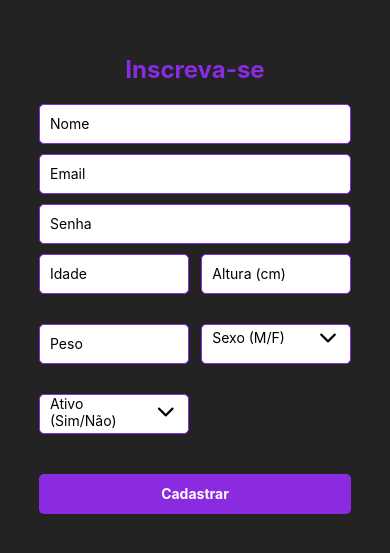
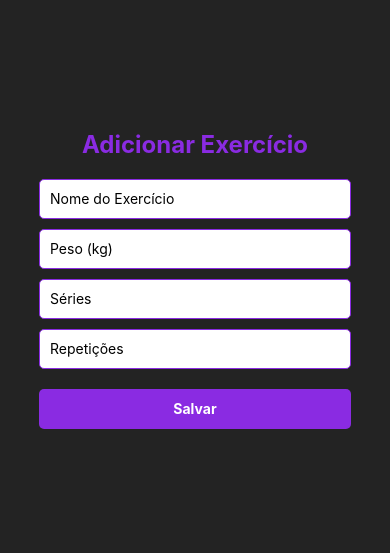
Before and after one commit to guimendes981/Fithub, a React Native app: screen / in a window 390 px wide. Shown: the part 143-696 px from the top of the page. Built offline with nearby package versions, Linux system fonts and the light colour scheme.

Commit message:
Página de inserção de treino

```diff
--- a/App.jsx
+++ b/App.jsx
@@ -3,13 +3,15 @@ import { StyleSheet, Text, TouchableOpacity, View } from 'react-native';
 import CadastroForm from './src/components/CadastroForm';
 import BottomBar from './src/components/BottomBar';
 import Home from './src/components/Home';
+import TreinoForm from './src/components/TreinoForm';
 
 export default function App() {
   return (
     <View style={styles.container}>
-      {/* <Home/>
-      <BottomBar /> */}
-      <CadastroForm />
+      {/* <Home/> */}
+      {/* <BottomBar /> */}
+      {/* <CadastroForm /> */}
+      <TreinoForm />
       <StatusBar style="auto" />
     </View>
   );
--- a/src/components/CadastroForm.jsx
+++ b/src/components/CadastroForm.jsx
@@ -201,12 +201,12 @@ export default function CadastroForm({ navigation }) {
 
 const styles = StyleSheet.create({
   container: {
-    flex: 1,
+
     justifyContent: 'center',
     alignItems: 'center',
     backgroundColor: '#232323',
     width: '100%',
-    paddingTop: 20, // Adiciona um espaçamento no topo
+
   },
   title: {
     fontSize: 24,
--- /dev/null
+++ b/src/components/TreinoForm.jsx
@@ -0,0 +1,99 @@
+import React, { useState } from 'react';
+import { View, Text, TextInput, TouchableOpacity, StyleSheet } from 'react-native';
+
+export default function TreinoForm() {
+  const [exercicio, setExercicio] = useState('');
+  const [peso, setPeso] = useState('');
+  const [series, setSeries] = useState('');
+  const [repeticoes, setRepeticoes] = useState('');
+
+  const handleSalvar = () => {
+    // Lógica para salvar os dados do treino
+    console.log('Exercício:', exercicio);
+    console.log('Peso:', peso);
+    console.log('Séries:', series);
+    console.log('Repetições:', repeticoes);
+  };
+
+  const handleInputChange = (value, setState) => {
+    // Verificar se o valor é um número antes de atualizar o estado
+    if (!isNaN(value)) {
+      setState(value);
+    }
+  };
+
+  return (
+    <View style={styles.container}>
+      <Text style={styles.title}>Adicionar Exercício</Text>
+      <TextInput
+        placeholder="Nome do Exercício"
+        style={styles.input}
+        onChangeText={(text) => setExercicio(text)}
+        value={exercicio}
+      />
+      <TextInput
+        placeholder="Peso (kg)"
+        style={styles.input}
+        onChangeText={(text) => handleInputChange(text, setPeso)}
+        value={peso}
+        keyboardType="numeric"
+      />
+      <TextInput
+        placeholder="Séries"
+        style={styles.input}
+        onChangeText={(text) => handleInputChange(text, setSeries)}
+        value={series}
+        keyboardType="numeric"
+      />
+      <TextInput
+        placeholder="Repetições"
+        style={styles.input}
+        onChangeText={(text) => handleInputChange(text, setRepeticoes)}
+        value={repeticoes}
+        keyboardType="numeric"
+      />
+      <TouchableOpacity style={styles.button} onPress={handleSalvar}>
+        <Text style={styles.buttonText}>Salvar</Text>
+      </TouchableOpacity>
+    </View>
+  );
+}
+
+const styles = StyleSheet.create({
+    container: {
+        justifyContent: 'center',
+        alignItems: 'center',
+        backgroundColor: '#232323',
+        width: '100%',
+        height: '100%',
+      },
+  title: {
+    fontSize: 24,
+    fontWeight: 'bold',
+    color: '#8A2BE2',
+    marginBottom: 20,
+  },
+  input: {
+    width: '80%',
+    height: 40,
+    borderColor: '#8A2BE2',
+    borderWidth: 1,
+    borderRadius: 5,
+    marginBottom: 10,
+    paddingHorizontal: 10,
+    backgroundColor: '#FFF',
+  },
+  button: {
+    width: '80%',
+    height: 40,
+    borderRadius: 5,
+    backgroundColor: '#8A2BE2',
+    justifyContent: 'center',
+    alignItems: 'center',
+    marginTop: 10,
+  },
+  buttonText: {
+    color: '#FFF',
+    fontWeight: 'bold',
+  },
+});
```
